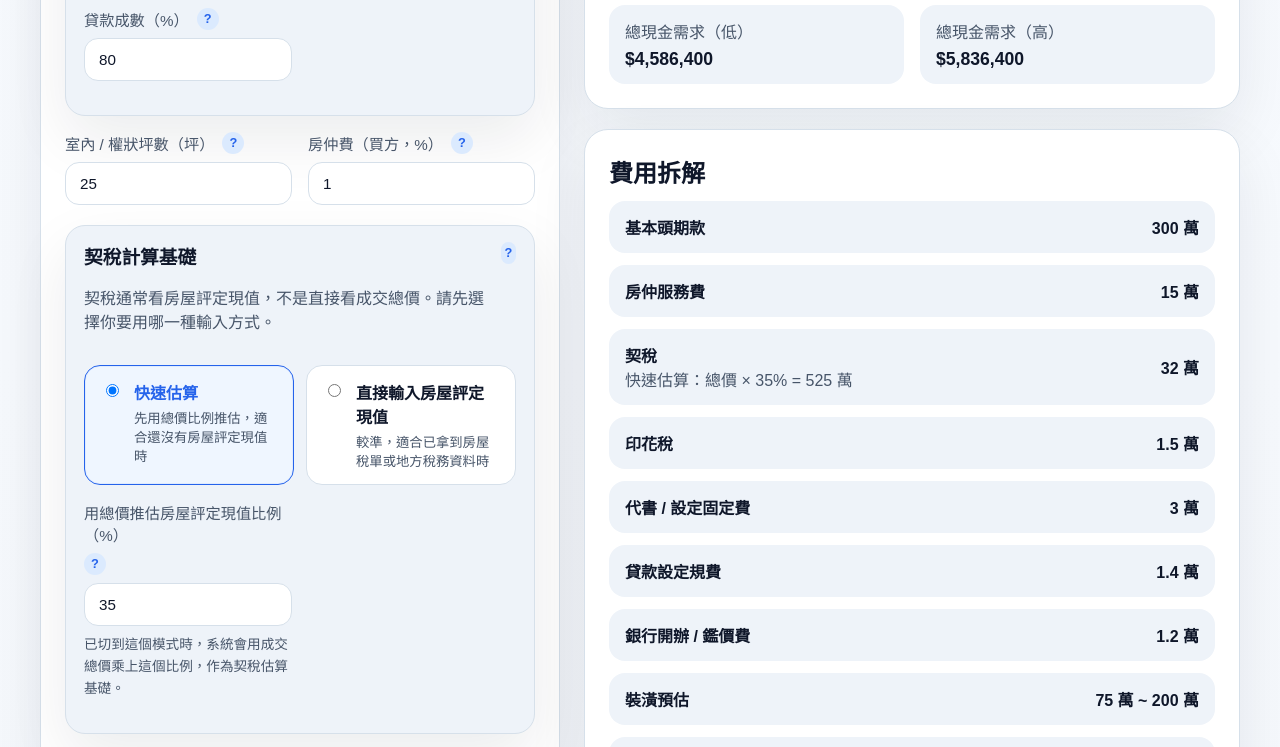
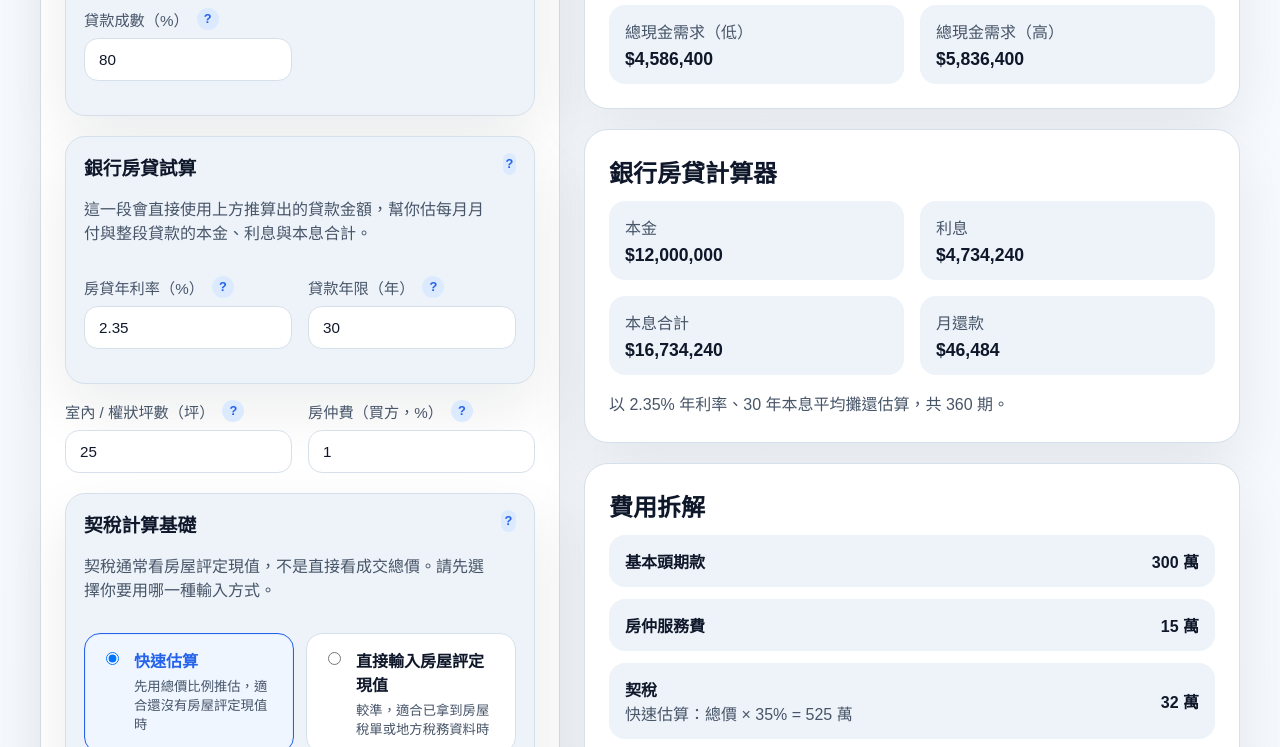
Before and after one commit to DemonGiggle/house-loan-calculator, a website with bundled scripts: page site/index.html in a window 1280 px wide. Shown: the part 760-1507 px from the top of the page. Built offline with nearby package versions, Linux system fonts and the light colour scheme.

Commit message:
Add mortgage payment calculator

```diff
--- a/site/app.js
+++ b/site/app.js
@@ -7,6 +7,11 @@ const loanAmount = document.querySelector("#loanAmount");
 const downPayment = document.querySelector("#downPayment");
 const cashNeedLow = document.querySelector("#cashNeedLow");
 const cashNeedHigh = document.querySelector("#cashNeedHigh");
+const mortgagePrincipal = document.querySelector("#mortgagePrincipal");
+const mortgageInterest = document.querySelector("#mortgageInterest");
+const mortgageTotalPayment = document.querySelector("#mortgageTotalPayment");
+const mortgageMonthlyPayment = document.querySelector("#mortgageMonthlyPayment");
+const mortgageSummary = document.querySelector("#mortgageSummary");
 const breakdown = document.querySelector("#breakdown");
 const notes = document.querySelector("#notes");
 const helpModal = document.querySelector("#help-modal");
@@ -84,6 +89,9 @@ const helpContent = {
   loanInputMode: "你可以二選一：若還在抓銀行大概能貸幾成，就用『貸款成數』；若已經知道大概會核多少金額，就直接切到『貸款金額』。",
   loanRatio: "銀行願意貸給你的比例。像 80% 代表總價 1500 萬時，預估可貸 1200 萬，剩下 300 萬就是基本頭期款。",
   loanAmountWan: "直接輸入你預計要貸的總金額。系統會自動換算成對應貸款成數，並據此估算頭期款與相關費用。",
+  mortgageCalculator: "這段是銀行房貸試算區，會直接使用上方的貸款金額，再按你填的年利率與貸款年限，估算本息平均攤還下的月還款、總利息與本息合計。",
+  mortgageAnnualRate: "填銀行給你的房貸年利率，例如 2.35%。這裡用本息平均攤還公式估算每月月付與總利息。",
+  mortgageYears: "貸款期數，以年為單位。像 30 年就是 360 期；年限越長，通常月付越低，但總利息越高。",
   areaPing: "用來估算裝潢費的坪數。你可以填室內坪數，若你習慣抓權狀坪數也可以，但結果通常會偏高一些。",
   brokerFeeRate: "買方向房仲支付的服務費比例。常見上限約為成交總價 2%，這裡可依實際談到的條件自行調整。",
   deedTaxInputMode: "契稅請二選一：若你手上已有房屋稅單或地方稅務資料，建議直接輸入房屋評定現值；若還沒有，就先用總價比例快速估算。系統只會採用你目前選中的那一種方式。",
@@ -123,6 +131,8 @@ function readForm() {
     loanInputMode: currentLoanInputMode(),
     loanRatio: formData.get("loanRatio"),
     loanAmountWan: formData.get("loanAmountWan"),
+    mortgageAnnualRate: formData.get("mortgageAnnualRate"),
+    mortgageYears: formData.get("mortgageYears"),
     deedTaxInputMode: currentDeedTaxInputMode(),
     areaPing: formData.get("areaPing"),
     brokerFeeRate: formData.get("brokerFeeRate"),
@@ -200,6 +210,13 @@ function render() {
   downPayment.textContent = formatCurrency(result.downPayment);
   cashNeedLow.textContent = formatCurrency(result.totalLow);
   cashNeedHigh.textContent = formatCurrency(result.totalHigh);
+  mortgagePrincipal.textContent = formatCurrency(result.mortgage.principal);
+  mortgageInterest.textContent = formatCurrency(result.mortgage.totalInterest);
+  mortgageTotalPayment.textContent = formatCurrency(result.mortgage.totalPayment);
+  mortgageMonthlyPayment.textContent = formatCurrency(result.mortgage.monthlyPayment);
+  mortgageSummary.textContent = result.mortgage.months > 0
+    ? `以 ${result.input.mortgageAnnualRate}% 年利率、${result.input.mortgageYears} 年本息平均攤還估算，共 ${result.mortgage.months} 期。`
+    : "請先確認貸款年限大於 0，才會算出每月月還款。";
 
   breakdown.innerHTML = result.breakdown
     .map((item) => {
--- a/site/calculator.js
+++ b/site/calculator.js
@@ -22,6 +22,7 @@ export function calculateBudget(rawInput) {
   const loanAmount = resolveLoanAmount(input, price);
   const downPayment = Math.max(price - loanAmount, 0);
   const { assessedValue, assessedValueSource } = resolveAssessedValue(input, price);
+  const mortgage = calculateMortgageSummary(loanAmount, input.mortgageAnnualRate, input.mortgageYears);
 
   const renovationLow = input.areaPing * input.renovationLowPerPingWan * 10000;
   const renovationHigh = input.areaPing * input.renovationHighPerPingWan * 10000;
@@ -108,6 +109,7 @@ export function calculateBudget(rawInput) {
     downPayment,
     assessedValue,
     assessedValueSource,
+    mortgage,
     breakdown,
     totalLow: roundCurrency(totalLow),
     totalHigh: roundCurrency(totalHigh),
@@ -123,6 +125,9 @@ export function calculateBudget(rawInput) {
           ? "你已切到房屋評定現值模式，但目前還沒輸入金額，所以契稅暫時顯示為 0。"
           : `你目前使用快速估算模式，因此契稅先以總價的 ${input.assessedValueRatio}% 推估為 ${formatWan(assessedValue)}，再套用 ${input.deedTaxRate}% 稅率估算。`,
       `裝潢費以 ${input.areaPing} 坪、每坪 ${input.renovationLowPerPingWan}~${input.renovationHighPerPingWan} 萬估算。`,
+      mortgage.months > 0
+        ? `若以 ${input.mortgageAnnualRate}% 年利率、${input.mortgageYears} 年本息平均攤還估算，月還款約 ${formatCurrency(mortgage.monthlyPayment)}。`
+        : "若要看銀行月付試算，請先確認貸款金額與貸款年限大於 0。",
       "若你想專注看簽約前現金準備，可取消裝潢或緩衝項目。"
     ]
   };
@@ -144,6 +149,8 @@ export function normalizeInput(rawInput) {
     loanRatio: loanInputMode === "amount"
       ? clamp(derivedLoanRatio, 0, 100)
       : clamp(numberOrZero(rawInput.loanRatio), 0, 100),
+    mortgageAnnualRate: numberOrZero(rawInput.mortgageAnnualRate),
+    mortgageYears: numberOrZero(rawInput.mortgageYears),
     areaPing: numberOrZero(rawInput.areaPing),
     brokerFeeRate: numberOrZero(rawInput.brokerFeeRate),
     houseAssessedValueWan: numberOrZero(rawInput.houseAssessedValueWan),
@@ -202,6 +209,38 @@ function resolveAssessedValue(input, price) {
   };
 }
 
+function calculateMortgageSummary(principal, annualRatePercent, years) {
+  const months = Math.max(Math.round(years * 12), 0);
+
+  if (principal <= 0 || months <= 0) {
+    return {
+      principal: roundCurrency(Math.max(principal, 0)),
+      totalInterest: 0,
+      totalPayment: roundCurrency(Math.max(principal, 0)),
+      monthlyPayment: 0,
+      months,
+      annualRatePercent
+    };
+  }
+
+  const monthlyRate = percent(annualRatePercent) / 12;
+  const rawMonthlyPayment = monthlyRate === 0
+    ? principal / months
+    : principal * monthlyRate / (1 - Math.pow(1 + monthlyRate, -months));
+  const monthlyPayment = roundCurrency(rawMonthlyPayment);
+  const totalPayment = roundCurrency(monthlyPayment * months);
+  const totalInterest = roundCurrency(totalPayment - principal);
+
+  return {
+    principal: roundCurrency(principal),
+    totalInterest,
+    totalPayment,
+    monthlyPayment,
+    months,
+    annualRatePercent
+  };
+}
+
 function numberOrZero(value) {
   const numeric = Number(value);
   return Number.isFinite(numeric) && numeric >= 0 ? numeric : 0;
--- a/site/index.html
+++ b/site/index.html
@@ -80,6 +80,28 @@
               <label class="field hidden-by-mode" data-mode-field="amount">
                 <span class="field-label">貸款金額（萬元）<button type="button" class="help-trigger" data-help-key="loanAmountWan" aria-label="說明：貸款金額">?</button></span>
                 <input id="loanAmountWan" name="loanAmountWan" type="number" min="0" step="1" value="1200">
+              </label>
+            </div>
+          </section>
+
+          <section class="card inset mortgage-panel">
+            <div class="deed-tax-header">
+              <div>
+                <h3>銀行房貸試算</h3>
+                <p class="sub">這一段會直接使用上方推算出的貸款金額，幫你估每月月付與整段貸款的本金、利息與本息合計。</p>
+              </div>
+              <button type="button" class="help-trigger" data-help-key="mortgageCalculator" aria-label="說明：銀行房貸試算">?</button>
+            </div>
+
+            <div class="field-grid">
+              <label class="field">
+                <span class="field-label">房貸年利率（%）<button type="button" class="help-trigger" data-help-key="mortgageAnnualRate" aria-label="說明：房貸年利率">?</button></span>
+                <input id="mortgageAnnualRate" name="mortgageAnnualRate" type="number" min="0" step="0.01" value="2.35">
+              </label>
+
+              <label class="field">
+                <span class="field-label">貸款年限（年）<button type="button" class="help-trigger" data-help-key="mortgageYears" aria-label="說明：貸款年限">?</button></span>
+                <input id="mortgageYears" name="mortgageYears" type="number" min="1" step="1" value="30">
               </label>
             </div>
           </section>
@@ -212,6 +234,17 @@
               <div><dt>總現金需求（低）</dt><dd id="cashNeedLow">--</dd></div>
               <div><dt>總現金需求（高）</dt><dd id="cashNeedHigh">--</dd></div>
             </dl>
+          </article>
+
+          <article class="card result-card">
+            <h2>銀行房貸計算器</h2>
+            <dl class="stats">
+              <div><dt>本金</dt><dd id="mortgagePrincipal">--</dd></div>
+              <div><dt>利息</dt><dd id="mortgageInterest">--</dd></div>
+              <div><dt>本息合計</dt><dd id="mortgageTotalPayment">--</dd></div>
+              <div><dt>月還款</dt><dd id="mortgageMonthlyPayment">--</dd></div>
+            </dl>
+            <p class="sub mortgage-summary" id="mortgageSummary">--</p>
           </article>
 
           <article class="card result-card">
--- a/site/styles.css
+++ b/site/styles.css
@@ -113,6 +113,10 @@ legend,
 
 .loan-mode-panel {
   margin-bottom: 16px;
+}
+
+.mortgage-panel {
+  margin: 0 0 16px;
 }
 
 .deed-tax-panel {
@@ -337,6 +341,11 @@ dd {
 .notes {
   margin: 0;
   padding-left: 20px;
+  line-height: 1.7;
+}
+
+.mortgage-summary {
+  margin: 16px 0 0;
   line-height: 1.7;
 }
 
```
Also changed, not shown: tests/calculator.test.js (+45 -1 lines).
